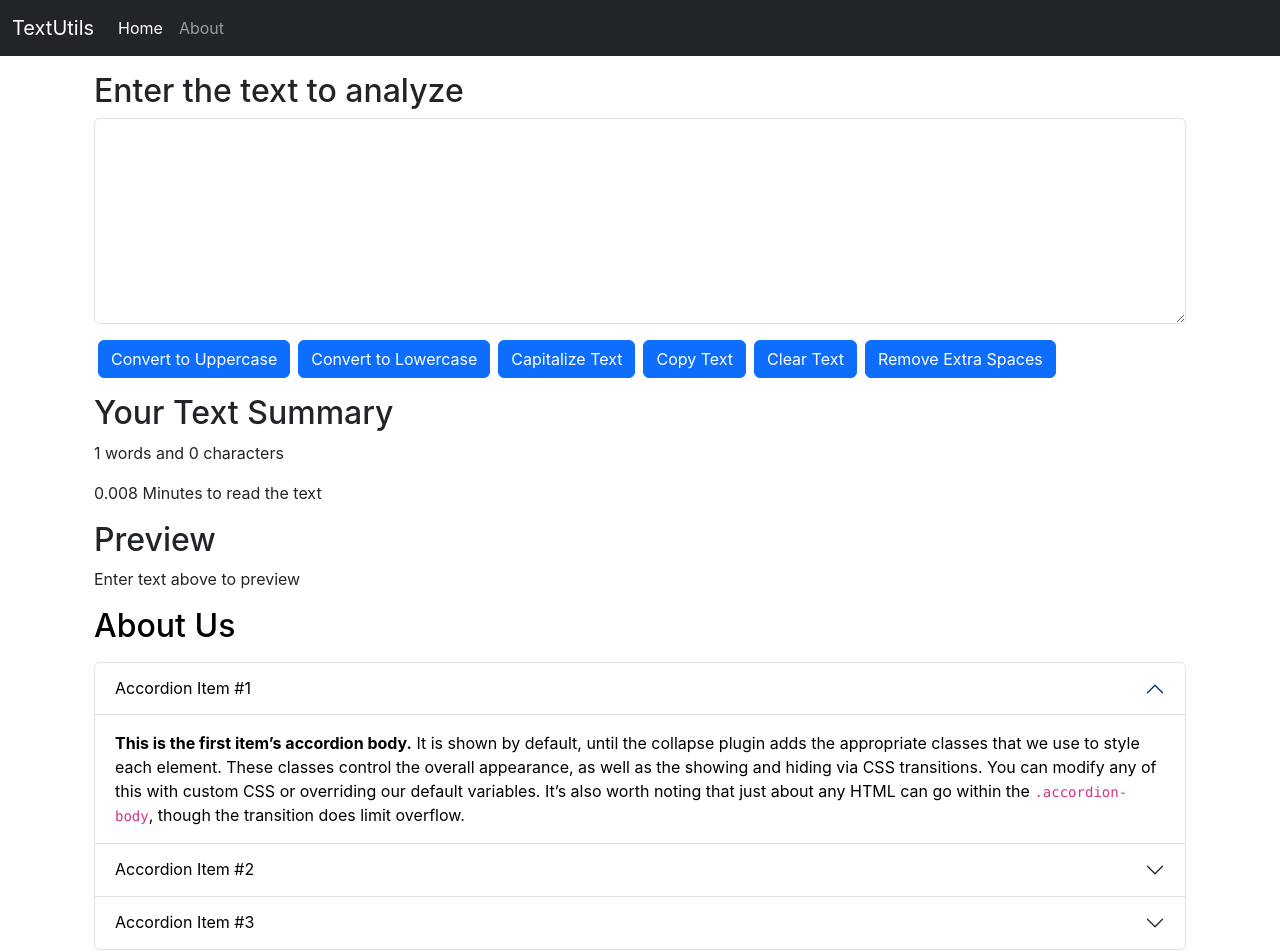
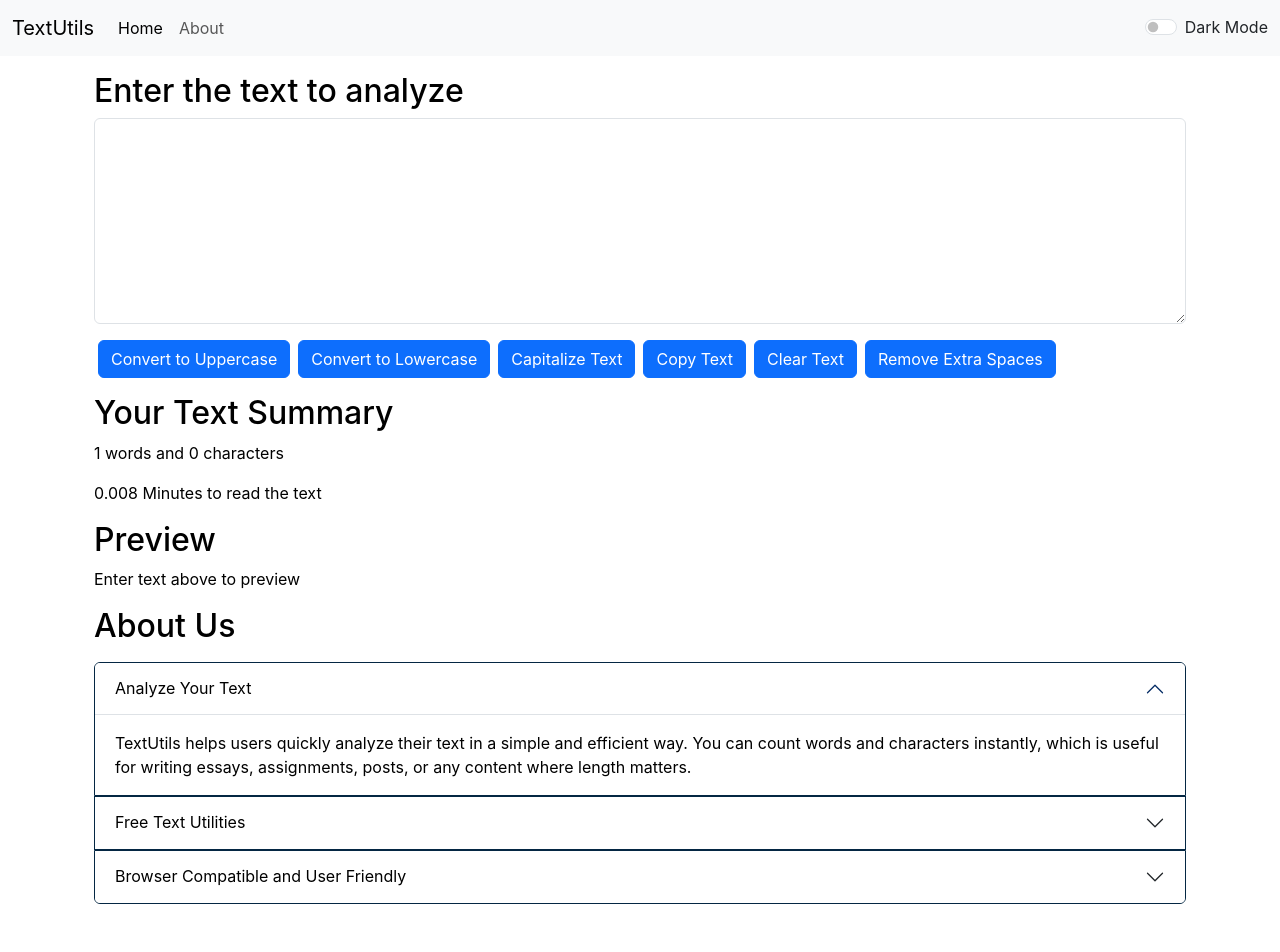
Before and after one commit to abhayCodez/textutils, a React (Create React App) app in the folder textutils/: page / in a window 1280 px wide. Shown: the top 952 px of the page. After the commit the page ends 920 px from the top, so only its background shows below. Built offline with nearby package versions, Linux system fonts and the light colour scheme.

Commit message:
Improved Dark Mode

```diff
--- a/textutils/src/App.js
+++ b/textutils/src/App.js
@@ -1,16 +1,27 @@
-import logo from './logo.svg';
 import './App.css';
 import Navbar from './components/Navbar';
 import TextForm from './components/TextForm';
 import About from './components/About';
+import React, {useState} from 'react';
 
 function App() {
+  const [mode, setMode] = useState("light");
+  const toggleMode = ()=>{
+    if(mode === 'light'){
+      setMode('dark');
+      document.body.style.backgroundColor = '#042743';
+    }
+    else{
+      setMode('light');
+      document.body.style.backgroundColor = 'white';
+    }
+  }
   return (
     <>
-      <Navbar title="TextUtils" />
+      <Navbar title="TextUtils" mode={mode} toggleMode={toggleMode} />
       <div className="container my-3">
-        <TextForm heading = "Enter the text to analyze" />
-        <About/>
+        <TextForm heading = "Enter the text to analyze" mode={mode} />
+        <About mode={mode} />
       </div>
     </>
   );
--- a/textutils/src/components/About.js
+++ b/textutils/src/components/About.js
@@ -1,74 +1,101 @@
-import React, { useState } from 'react'
+import React from 'react'
 
-export default function About() {
-    const [myStyle, setMyStyle] = useState({
-        color: 'black',
-        backgroundColor: 'white'
-    })
+export default function About(props) {
+    const myStyle = {
+        color: props.mode === 'dark' ? 'white' : 'black',
+        backgroundColor: props.mode === 'dark' ? '#042743' : 'white'
+    }
 
-    const [btnText, setBtnText] = useState("Enable Dark Mode")
+    const borderStyle = {
+        border: props.mode === 'dark' ? '1px solid white' : '1px solid #042743'
+    }
 
-    const toggleStyle = ()=>{
-        if(myStyle.color === 'black'){
-            setMyStyle({
-                color: 'white',
-                backgroundColor: 'black',
-                border: '1px solid white'
-            })
-            setBtnText("Enable Light Mode")
-        }
-        else{
-            setMyStyle({
-                color: 'black',
-                backgroundColor: 'white'
-            })
-            setBtnText("Enable Dark Mode")
-        }
-    }
     return (
-    <div className='container' style={myStyle}>
+        <div className='container my-3' style={myStyle}>
             <h2 className='my-3'>About Us</h2>
+
             <div className="accordion" id="accordionExample">
-            <div className="accordion-item">
+                <div className="accordion-item" style={{ ...myStyle, ...borderStyle }}>
                     <h2 className="accordion-header">
-                    <button className="accordion-button" style={myStyle} type="button" data-bs-toggle="collapse" data-bs-target="#collapseOne" aria-expanded="true" aria-controls="collapseOne">
-                        Accordion Item #1
+                        <button
+                            className="accordion-button"
+                            type="button"
+                            data-bs-toggle="collapse"
+                            data-bs-target="#collapseOne"
+                            aria-expanded="true"
+                            aria-controls="collapseOne"
+                            style={myStyle}
+                        >
+                            Analyze Your Text
                         </button>
                     </h2>
-                <div id="collapseOne" className="accordion-collapse collapse show" data-bs-parent="#accordionExample">
+                    <div
+                        id="collapseOne"
+                        className="accordion-collapse collapse show"
+                        data-bs-parent="#accordionExample"
+                    >
                         <div className="accordion-body" style={myStyle}>
-                        <strong>This is the first item’s accordion body.</strong> It is shown by default, until the collapse plugin adds the appropriate classes that we use to style each element. These classes control the overall appearance, as well as the showing and hiding via CSS transitions. You can modify any of this with custom CSS or overriding our default variables. It’s also worth noting that just about any HTML can go within the <code>.accordion-body</code>, though the transition does limit overflow.
+                            TextUtils helps users quickly analyze their text in a simple and efficient way.
+                            You can count words and characters instantly, which is useful for writing essays,
+                            assignments, posts, or any content where length matters.
                         </div>
                     </div>
                 </div>
-            <div className="accordion-item">
+
+                <div className="accordion-item" style={{ ...myStyle, ...borderStyle }}>
                     <h2 className="accordion-header">
-                    <button className="accordion-button collapsed" style={myStyle} type="button" data-bs-toggle="collapse" data-bs-target="#collapseTwo" aria-expanded="false" aria-controls="collapseTwo">
-                        Accordion Item #2
+                        <button
+                            className="accordion-button collapsed"
+                            type="button"
+                            data-bs-toggle="collapse"
+                            data-bs-target="#collapseTwo"
+                            aria-expanded="false"
+                            aria-controls="collapseTwo"
+                            style={myStyle}
+                        >
+                            Free Text Utilities
                         </button>
                     </h2>
-                <div id="collapseTwo" className="accordion-collapse collapse" data-bs-parent="#accordionExample">
+                    <div
+                        id="collapseTwo"
+                        className="accordion-collapse collapse"
+                        data-bs-parent="#accordionExample"
+                    >
                         <div className="accordion-body" style={myStyle}>
-                        <strong>This is the second item’s accordion body.</strong> It is hidden by default, until the collapse plugin adds the appropriate classes that we use to style each element. These classes control the overall appearance, as well as the showing and hiding via CSS transitions. You can modify any of this with custom CSS or overriding our default variables. It’s also worth noting that just about any HTML can go within the <code>.accordion-body</code>, though the transition does limit overflow.
+                            This project provides useful text transformation features such as converting text
+                            to uppercase, converting text to lowercase, and clearing unwanted content. It saves
+                            time and makes basic text editing much easier for users.
                         </div>
                     </div>
                 </div>
-            <div className="accordion-item">
+
+                <div className="accordion-item" style={{ ...myStyle, ...borderStyle }}>
                     <h2 className="accordion-header">
-                    <button className="accordion-button collapsed" style={myStyle} type="button" data-bs-toggle="collapse" data-bs-target="#collapseThree" aria-expanded="false" aria-controls="collapseThree">
-                        Accordion Item #3
+                        <button
+                            className="accordion-button collapsed"
+                            type="button"
+                            data-bs-toggle="collapse"
+                            data-bs-target="#collapseThree"
+                            aria-expanded="false"
+                            aria-controls="collapseThree"
+                            style={myStyle}
+                        >
+                            Browser Compatible and User Friendly
                         </button>
                     </h2>
-                <div id="collapseThree" className="accordion-collapse collapse" data-bs-parent="#accordionExample">
+                    <div
+                        id="collapseThree"
+                        className="accordion-collapse collapse"
+                        data-bs-parent="#accordionExample"
+                    >
                         <div className="accordion-body" style={myStyle}>
-                        <strong>This is the third item’s accordion body.</strong> It is hidden by default, until the collapse plugin adds the appropriate classes that we use to style each element. These classes control the overall appearance, as well as the showing and hiding via CSS transitions. You can modify any of this with custom CSS or overriding our default variables. It’s also worth noting that just about any HTML can go within the <code>.accordion-body</code>, though the transition does limit overflow.
+                            TextUtils is designed to work smoothly in the browser with a clean and user-friendly
+                            interface. It also supports dark mode, making the experience better and more comfortable
+                            for users in different viewing preferences.
                         </div>
                     </div>
                 </div>
             </div>
-        <div className="container my-3">
-            <button type="button" onClick={toggleStyle} className='btn btn-primary'>{btnText}</button>
-        </div>
         </div>
     )
 }
--- a/textutils/src/components/Navbar.js
+++ b/textutils/src/components/Navbar.js
@@ -3,7 +3,7 @@ import PropTypes from 'prop-types'
 
 export default function Navbar(props) {
   return (
-    <nav className="navbar navbar-expand-lg navbar-dark bg-dark">
+    <nav className= {`navbar navbar-expand-lg navbar-${props.mode} bg-${props.mode}`}>
         <div className="container-fluid">
           <a className="navbar-brand" href="/">{props.title}</a>
           <button className="navbar-toggler" type="button" data-bs-toggle="collapse" data-bs-target="#navbarSupportedContent" aria-controls="navbarSupportedContent" aria-expanded="false" aria-label="Toggle navigation">
@@ -18,6 +18,10 @@ export default function Navbar(props) {
                 <a className="nav-link" href="/">About</a>
               </li>
             </ul>
+            <div className={`form-check form-switch text-${props.mode==='light'?'dark':'light'}`}>
+              <input className="form-check-input" onClick={props.toggleMode} type="checkbox" role="switch" id="switchCheckDefault" />
+              <label className="form-check-label" htmlFor="switchCheckDefault">Dark Mode</label>
+            </div>
           </div>
         </div>
       </nav>
--- a/textutils/src/components/TextForm.js
+++ b/textutils/src/components/TextForm.js
@@ -32,10 +32,10 @@ export default function TextForm(props) {
     const [text, setText] = useState('')
     return (
         <>
-            <div className='container'>
+            <div className='container' style={{color: props.mode==='dark'?'white':'black'}}>
                 <h2>{props.heading}</h2>
                 <div className="mb-3">
-                    <textarea className="form-control" value={text} onChange={handleOnChange} id="myBox" rows="8"></textarea>
+                    <textarea className="form-control" value={text} onChange={handleOnChange} style={{backgroundColor: props.mode==='dark'?'grey':'white', color: props.mode==='dark'?'white':'black'}} id="myBox" rows="8"></textarea>
                 </div>
                 <button className="btn btn-primary mx-1" onClick={handleUpClick}>Convert to Uppercase</button>
                 <button className="btn btn-primary mx-1" onClick={handleLowClick}>Convert to Lowercase</button>
@@ -44,7 +44,7 @@ export default function TextForm(props) {
                 <button className="btn btn-primary mx-1" onClick={handleClearClick}>Clear Text</button>
                 <button className="btn btn-primary mx-1" onClick={handleExtraSpaces}>Remove Extra Spaces</button>
             </div>
-            <div className="container my-3">
+            <div className="container my-3" style={{color: props.mode==='dark'?'white':'black'}}>
                 <h2>Your Text Summary</h2>
                 <p>{text.split(" ").length} words and {text.length} characters</p>
                 <p>{text.split(" ").length * 0.008} Minutes to read the text</p>
```
Lines whose indentation alone changed are shown as unchanged.
